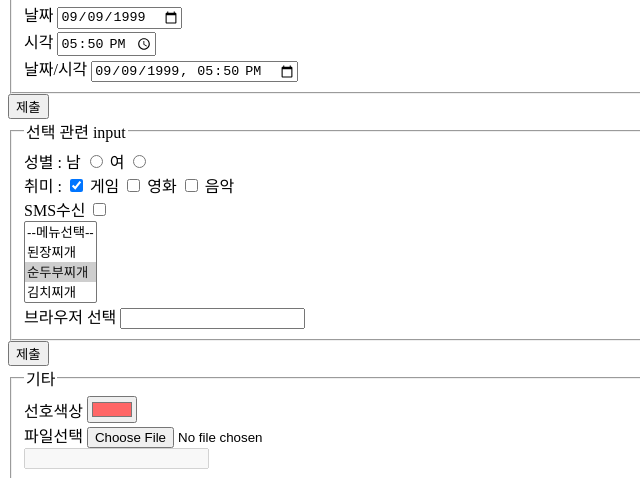
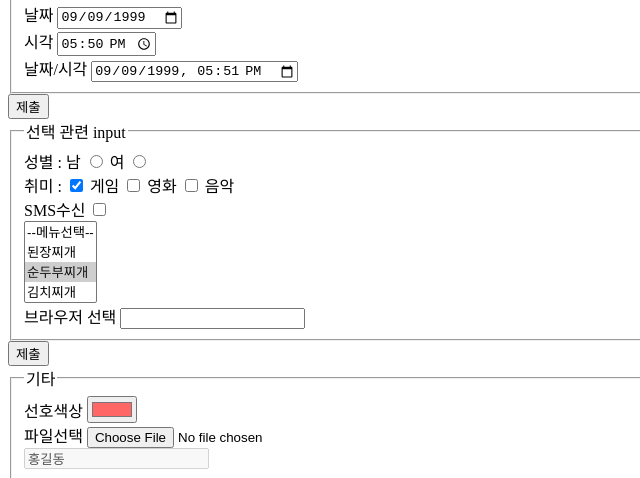
Before and after one commit to hjh705/web_client_workspace, a plain HTML site: page 01_html/10_form.html in a window 1280 px wide. Shown: the part 580-1058 px from the top of the page, 0-640 px from the left. Drawn offline with Linux system fonts and the light colour scheme.

Commit message:
fix typo

```diff
--- a/01_html/10_form.html
+++ b/01_html/10_form.html
@@ -118,7 +118,7 @@
             <!-- label+input:datetime-local -->
             <label for="when">날짜/시각</label>
             <input type="datetime-local" name="when" id="when"
-            value="1999-09-09T17:50">
+            value="1999-09-09T17:51">
         </fieldset>
         <input type="submit" value="제출">
         <br>
@@ -210,7 +210,7 @@
             <!-- div>input:text -->
             <div>
                 <!-- 노출은 되지만 서버로 전송되진 않음 disabled -->
-                <input type="text" name="name" id= "홍길동" disabled>
+                <input type="text" name="name" value= "홍길동" disabled>
             </div>
         </fieldset>
         <!-- 버튼 태그를 만드는 2가지 방법 -->
```
